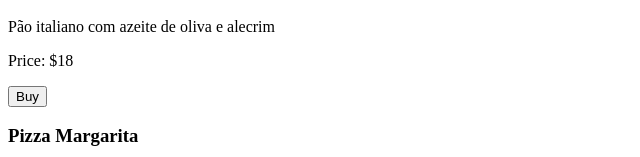
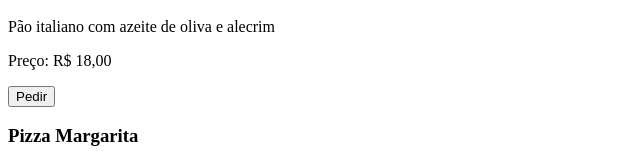
Before and after one commit to call-meRafael/react-mastery, a React (Vite) app in the folder pizza-menu/: page / in a window 1280 px wide. Shown: the part 570-727 px from the top of the page, without its empty margins (0-640 px from the left). Built offline with nearby package versions, Linux system fonts and the light colour scheme.

Commit message:
feat(menu): format pizza prices to brl

```diff
--- a/pizza-menu/src/App.jsx
+++ b/pizza-menu/src/App.jsx
@@ -1,4 +1,12 @@
 import { pizzas } from "./data/data.js";
+
+const formatPrice = (price) => {
+  return price.toLocaleString("pt-BR", {
+    style: "currency",
+    currency: "BRL",
+    minimumFractionDigits: 2,
+  });
+};
 
 // 1. O componente menor fica no topo para o JavaScript conhecê-lo primeiro
 const PizzaMenu = () => {
@@ -12,11 +20,11 @@ const PizzaMenu = () => {
               <h3>{pizza.name}</h3>
               <img src={pizza.photoName} alt={pizza.name} />
               <p>{pizza.ingredients}</p>
-              <p>Price: ${pizza.price}</p>
+              <p>Preço: {formatPrice(pizza.price)}</p>
               {pizza.soldOut ? (
                 <p>{pizza.soldOutText}</p>
               ) : (
-                <button>Buy</button>
+                <button>Pedir</button>
               )}
             </div>
           );
```
